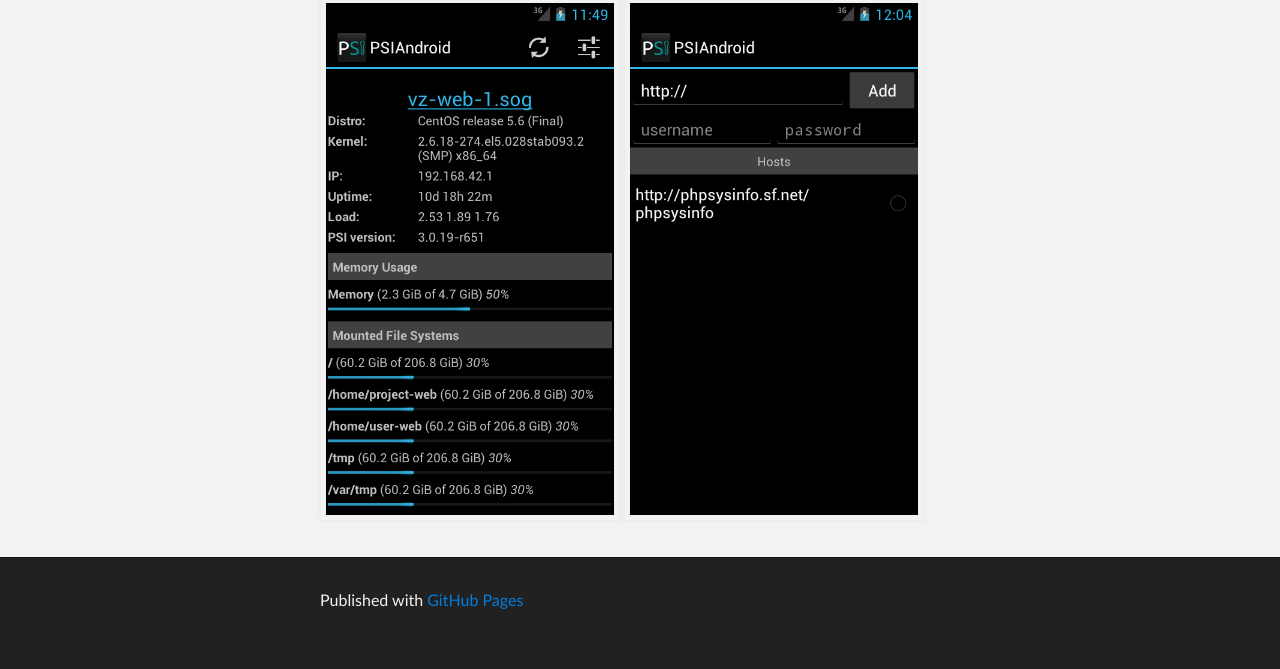
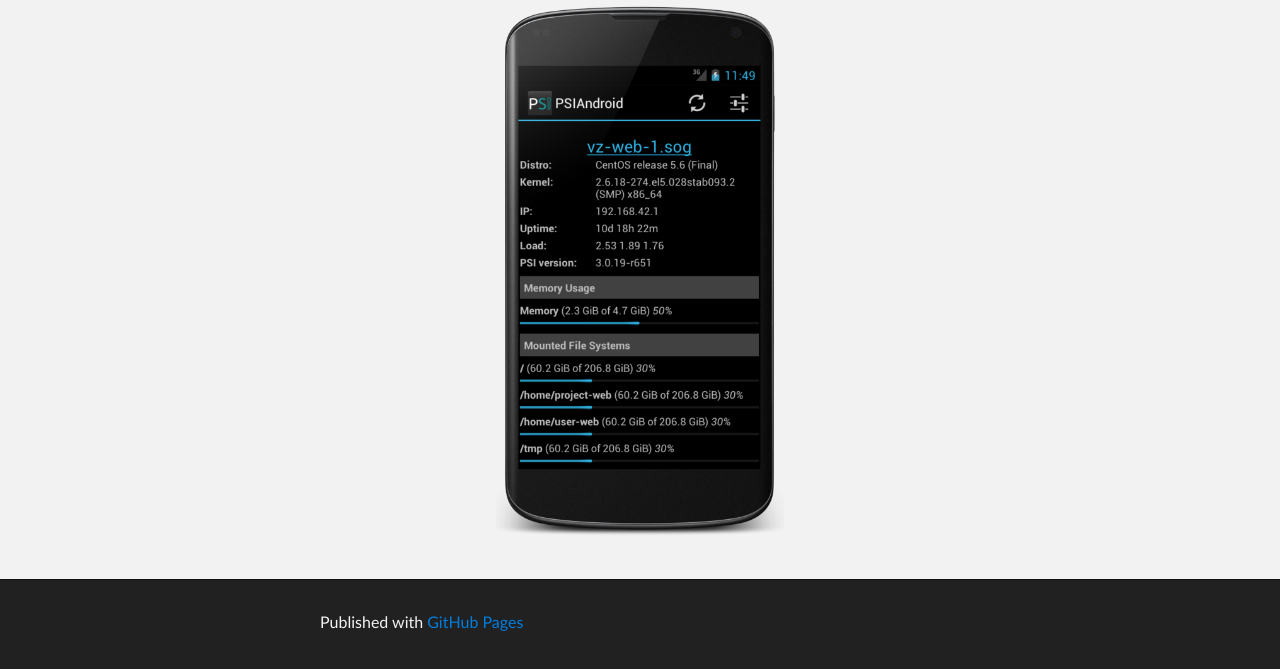
Before and after one commit to rk4an/psiandroid, a plain HTML site: page index.html in a window 1280 px wide. Shown: the part 378-1047 px from the top of the page. Before the commit the page ends 1025 px from the top, so only its background shows below. Drawn offline with Linux system fonts and the light colour scheme.

Commit message:
update screenshot

```diff
--- a/index.html
+++ b/index.html
@@ -29,15 +29,14 @@
     </div>
 
     <!-- MAIN CONTENT -->
-    <div id="main_content_wrap" class="outer">
+    <div id="main_content_wrap" class="outer" style="text-align:center">
       <section id="main_content" class="inner">
         <h3></h3>
         <a href="http://play.google.com/store/apps/details?id=com.phpsysinfo">
         <img alt="Get it on Google Play"
         src="http://www.android.com/images/brand/get_it_on_play_logo_large.png" style="width:172px;border:none"/>
         </a><br/>
-        <img src="images/capture1.png" style="width:288px">
-        <img src="images/capture2.png" style="width:288px">
+        <img src="images/screen.png" style="width:288px">
       </section>
     </div>
 
--- a/stylesheets/stylesheet.css
+++ b/stylesheets/stylesheet.css
@@ -149,13 +149,14 @@ img {
   max-width: 739px;
   padding: 5px;
   margin: 10px 0 10px 0;
-  border: 1px solid #ebebeb;
+  /*border: 1px solid #ebebeb;*/
 
-  box-shadow: 0 0 5px #ebebeb;
+ /* box-shadow: 0 0 5px #ebebeb;
   -webkit-box-shadow: 0 0 5px #ebebeb;
   -moz-box-shadow: 0 0 5px #ebebeb;
   -o-box-shadow: 0 0 5px #ebebeb;
   -ms-box-shadow: 0 0 5px #ebebeb;
+*/
 }
 
 pre, code {
```
Also changed, not shown: images/screen.png (added).
